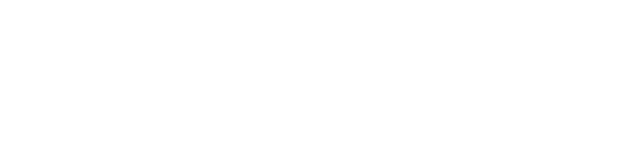
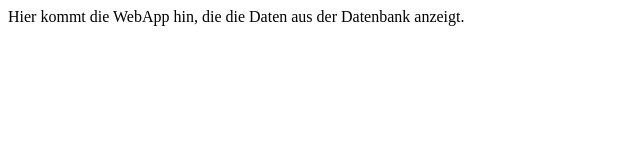
Before and after one commit to TrachselRobin/Asphaltprofi, a plain HTML site: page Webapp/index.html in a window 1280 px wide. Shown: the whole page, without its empty margins (0-640 px from the left). Drawn offline with Linux system fonts and the light colour scheme.

Commit message:
UPDATED: Webapp index.html

```diff
--- a/Webapp/index.html
+++ b/Webapp/index.html
@@ -6,6 +6,6 @@
     <title>AsphaltProfi | WebApp</title>
 </head>
 <body>
-
+    Hier kommt die WebApp hin, die die Daten aus der Datenbank anzeigt.
 </body>
 </html>
```
